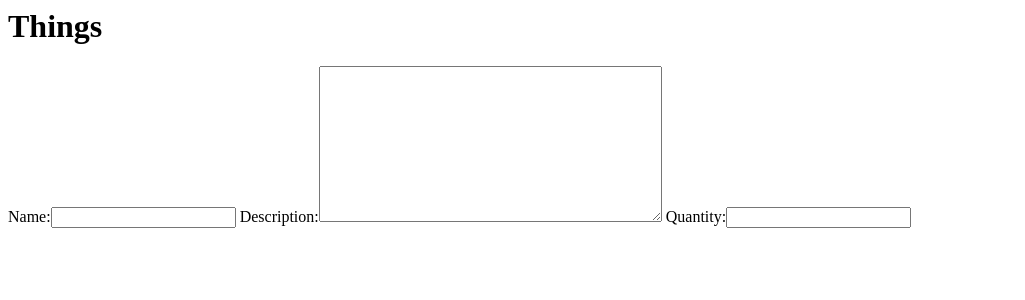
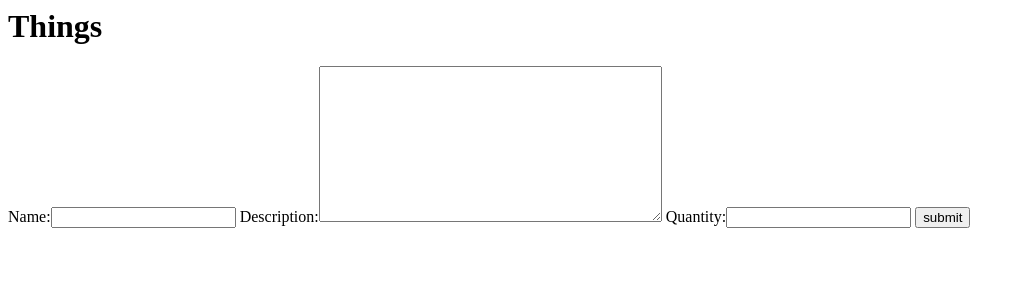
Before and after one commit to KCL-SEG/things-2-DHCPSV, a Django app: page / in a window 1280 px wide. Shown: the top 300 px of the page, without its empty margins (0-1025 px from the left). Run offline with Django 3.2, Linux system fonts and the light colour scheme.

Commit message:
add submit button to homepage

```diff
--- a/things/templates/home.html
+++ b/things/templates/home.html
@@ -10,6 +10,7 @@
     <form>
       {% csrf_token %}
       {{ form }}
+      <input type="submit" value="submit">
     </form>
   </p>
 </body>
```
